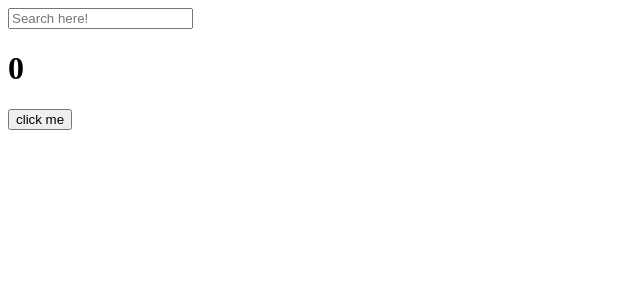
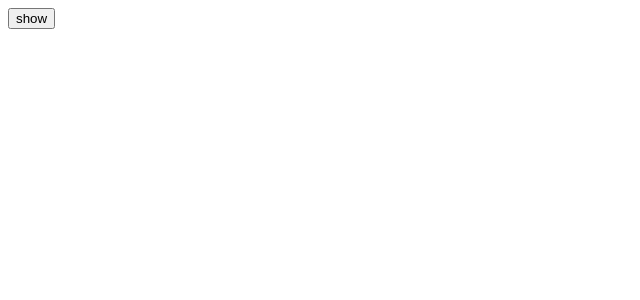
Before and after one commit to tia4613/React_first_pjt, a React (Create React App) app: page / in a window 1280 px wide. Shown: the top 300 px of the page, without its empty margins (0-640 px from the left). Built offline with nearby package versions, Linux system fonts and the light colour scheme.

Commit message:
useEffect & Cleanup function

```diff
--- a/src/App.js
+++ b/src/App.js
@@ -1,29 +1,24 @@
 import { useState, useEffect } from "react";
 
+function Hello() {
+  function byeFn() {
+    console.log("bye :(");
+  }
+  function hiFn() {
+    console.log("hi! :)");
+    return byeFn;
+  }
+  useEffect(hiFn, []);
+  return <h1>Hello</h1>;
+}
+
 function App() {
-  const [counter, setValue] = useState(0);
-  const [keyword, setkeyword] = useState("");
-  const onClick = () => setValue((prev) => prev + 1);
-  const onChange = (event) => setkeyword(event.target.value);
-    console.log("tt");
-  useEffect(() => {
-    console.log("cat")
-  }, []);
-  useEffect(() => {
-    if (keyword !== "" && keyword.length > 5)
-      {console.log("search", keyword);}
-  }, [keyword]); // keyword 가 변화할 때 코드를 실행할거라고 알려줌
-
+  const [showing, setshowing] = useState(false);
+  const onClick = () => setshowing((prev) => !prev);
   return (
     <div>
-      <input
-      value= {keyword}
-      onChange={onChange}
-      type="text"
-      placeholder="Search here!"
-      />
-      <h1> {counter} </h1>
-      <button onClick={onClick}>click me</button>
+      {showing ? <Hello /> : null}
+      <button onClick={onClick}>{showing ? "Hide" : "show"} </button>
     </div>
   );
 }
```
